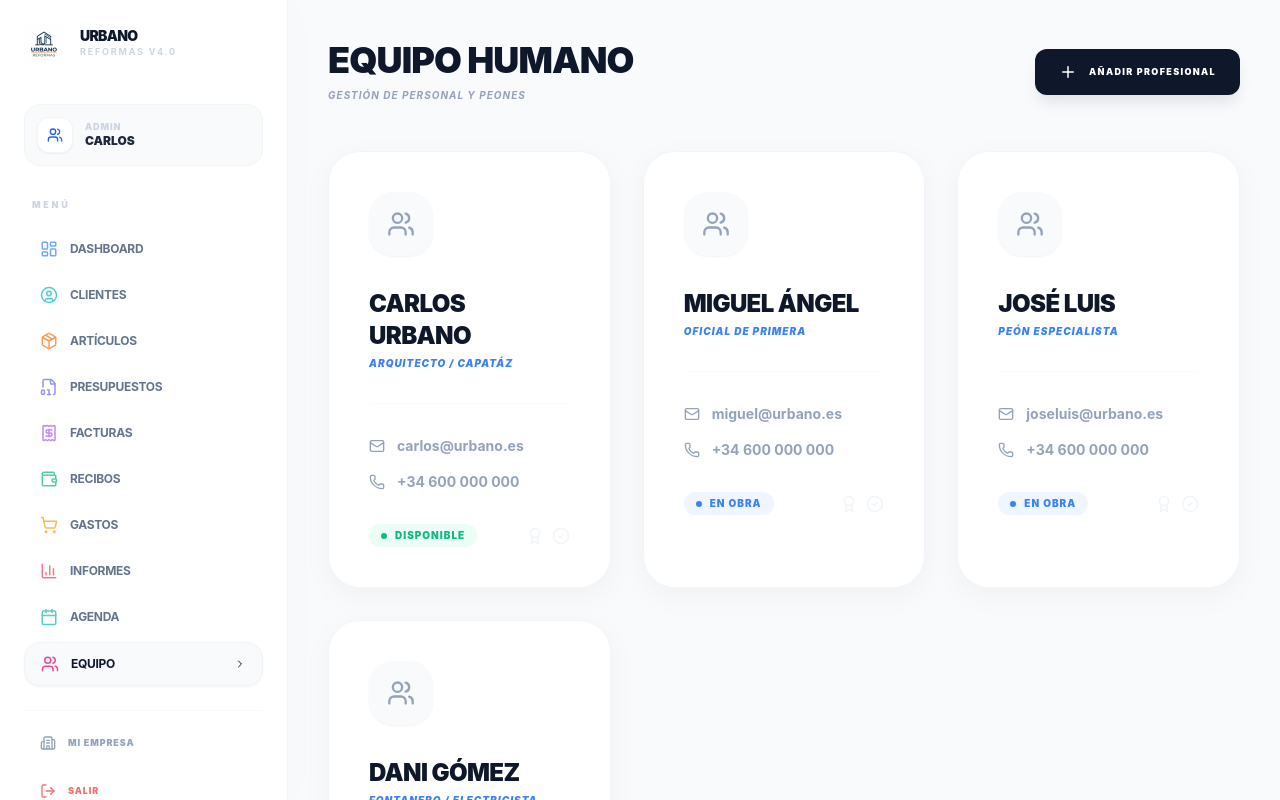
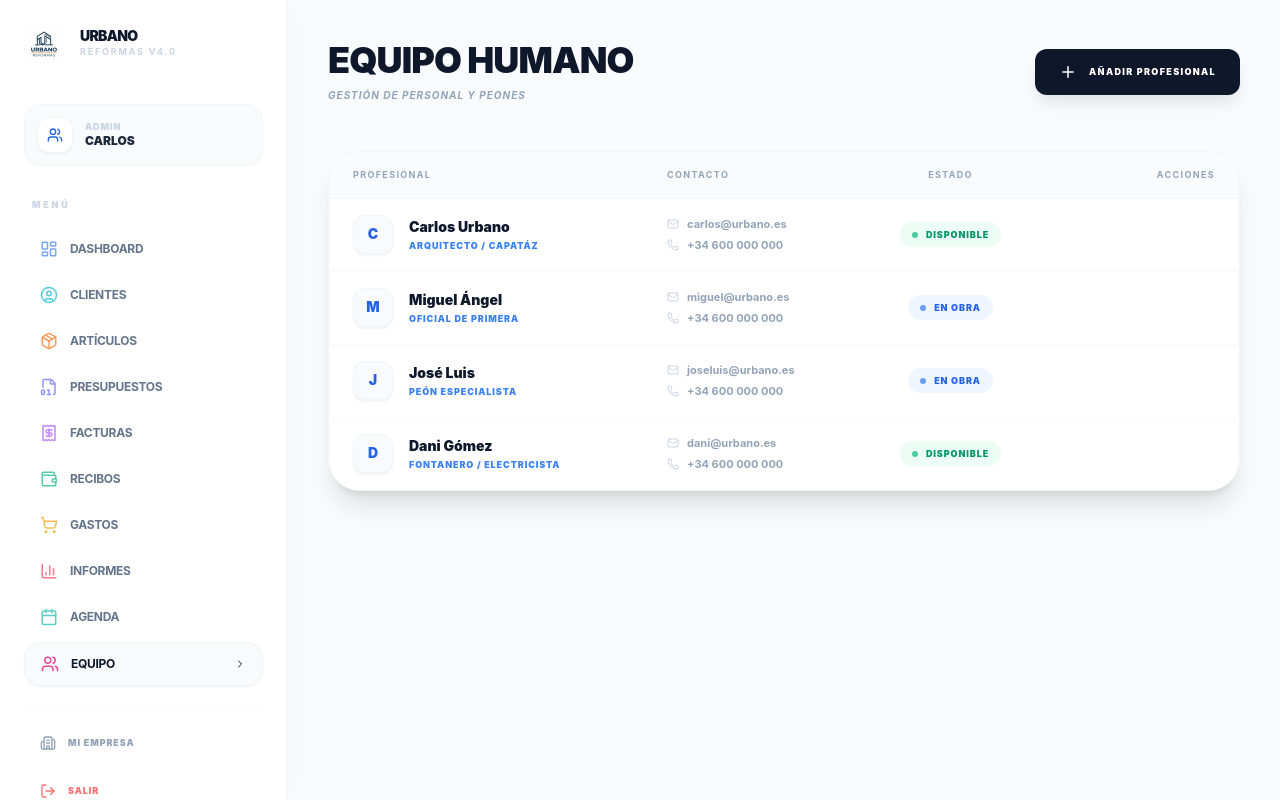
Before and after one commit to pauverit/urbano-reformas, a React (Vite) app: page /personal in a window 1280 px wide. Built offline with nearby package versions, Linux system fonts and the light colour scheme; no server answers.

Commit message:
UI: Refactorizar Equipo Humano a vista de tabla compacta

```diff
--- a/src/pages/PersonalPage.tsx
+++ b/src/pages/PersonalPage.tsx
@@ -20,46 +20,57 @@ export default function PersonalPage() {
                 </button>
             </header>
 
-            <div className="grid grid-cols-1 md:grid-cols-2 lg:grid-cols-3 gap-8">
+            <div className="premium-card overflow-hidden shadow-xl border border-slate-100">
+                <div className="overflow-x-auto">
+                    <table className="w-full text-left border-collapse">
+                        <thead>
+                            <tr className="bg-slate-50/80 text-[9px] uppercase tracking-[0.15em] font-black text-slate-400 border-b border-slate-100">
+                                <th className="px-6 py-4">Profesional</th>
+                                <th className="px-6 py-4">Contacto</th>
+                                <th className="px-6 py-4 text-center">Estado</th>
+                                <th className="px-6 py-4 text-right">Acciones</th>
+                            </tr>
+                        </thead>
+                        <tbody className="divide-y divide-slate-50 text-[13px] font-bold text-slate-700 bg-white">
                             {equipo.map((p) => (
-                    <div key={p.nombre} className="premium-card p-10 group hover:bg-slate-950 transition-all duration-500">
-                        <div className="flex items-start justify-between mb-8">
-                            <div className="w-16 h-16 rounded-[24px] bg-slate-50 flex items-center justify-center text-slate-400 group-hover:bg-blue-600 group-hover:text-white transition-all shadow-sm">
-                                <Users size={28} />
+                                <tr key={p.nombre} className="hover:bg-blue-50/40 transition-colors group">
+                                    <td className="px-6 py-4">
+                                        <div className="flex items-center gap-4">
+                                            <div className="w-10 h-10 rounded-xl bg-slate-50 flex items-center justify-center text-blue-600 group-hover:bg-blue-600 group-hover:text-white transition-all text-sm font-black shadow-sm border border-slate-100 border-b-2 flex-shrink-0">
+                                                {p.nombre.charAt(0)}
                                             </div>
-                            <button className="text-slate-200 opacity-0 group-hover:opacity-100 transition-opacity">
-                                <MoreHorizontal size={20} />
-                            </button>
-                        </div>
-
-                        <div className="space-y-1">
-                            <h3 className="text-2xl font-black text-slate-900 tracking-tight uppercase group-hover:text-white transition-colors">{p.nombre}</h3>
-                            <p className="text-[10px] font-black text-blue-500 uppercase tracking-widest group-hover:text-blue-400 transition-colors italic">{p.r}</p>
-                        </div>
-
-                        <div className="mt-8 pt-8 border-t border-slate-50 group-hover:border-slate-800 space-y-4">
-                            <div className="flex items-center gap-3 text-slate-400 text-sm group-hover:text-slate-300">
-                                <Mail size={16} />
-                                <span className="font-bold">{p.email}</span>
-                            </div>
-                            <div className="flex items-center gap-3 text-slate-400 text-sm group-hover:text-slate-300">
-                                <Phone size={16} />
-                                <span className="font-bold">+34 600 000 000</span>
+                                            <div className="flex flex-col">
+                                                <span className="text-sm font-black text-slate-900 group-hover:text-blue-700 transition-colors">{p.nombre}</span>
+                                                <span className="text-[9px] font-black text-blue-500 uppercase tracking-widest mt-0.5">{p.r}</span>
                                             </div>
                                         </div>
-
-                        <div className="mt-8 flex items-center justify-between">
-                            <div className={`flex items-center gap-2 px-3 py-1 rounded-full text-[10px] font-black uppercase tracking-widest ${p.status === 'Disponible' ? 'bg-emerald-50 text-emerald-500 group-hover:bg-emerald-500/10' : 'bg-blue-50 text-blue-500 group-hover:bg-blue-500/10'}`}>
-                                <div className={`w-1.5 h-1.5 rounded-full ${p.status === 'Disponible' ? 'bg-emerald-500' : 'bg-blue-500'}`} />
+                                    </td>
+                                    <td className="px-6 py-4">
+                                        <div className="flex flex-col gap-1 text-[11px] text-slate-400 font-bold group-hover:text-slate-600">
+                                            {p.email && <span className="flex items-center gap-2"><Mail size={12} className="text-slate-300" /> {p.email}</span>}
+                                            <span className="flex items-center gap-2"><Phone size={12} className="text-slate-300" /> +34 600 000 000</span>
+                                        </div>
+                                    </td>
+                                    <td className="px-6 py-4">
+                                        <div className="flex justify-center">
+                                            <div className={`flex items-center gap-2 px-3 py-1.5 rounded-full text-[9px] font-black uppercase tracking-widest ${p.status === 'Disponible' ? 'bg-emerald-50 text-emerald-600' : 'bg-blue-50 text-blue-600'}`}>
+                                                <div className={`w-1.5 h-1.5 rounded-full ${p.status === 'Disponible' ? 'bg-emerald-500' : 'bg-blue-500'} animate-pulse`} />
                                                 {p.status}
                                             </div>
-                            <div className="flex gap-2">
-                                <Award size={18} className="text-slate-100 group-hover:text-blue-500 transition-colors" />
-                                <CheckCircle2 size={18} className="text-slate-100 group-hover:text-emerald-500 transition-colors" />
                                         </div>
+                                    </td>
+                                    <td className="px-6 py-4">
+                                        <div className="flex items-center justify-end gap-2 opacity-0 group-hover:opacity-100 transition-opacity">
+                                            <button className="p-2 text-slate-400 hover:bg-slate-100 rounded-lg transition-all hover:text-blue-500"><Award size={16} /></button>
+                                            <button className="p-2 text-slate-400 hover:bg-slate-100 rounded-lg transition-all hover:text-emerald-500"><CheckCircle2 size={16} /></button>
+                                            <button className="p-2 text-slate-400 hover:bg-slate-100 rounded-lg transition-all hover:text-slate-700"><MoreHorizontal size={16} /></button>
                                         </div>
+                                    </td>
+                                </tr>
+                            ))}
+                        </tbody>
+                    </table>
                 </div>
-                ))}
             </div>
         </div>
     );
```
Lines whose indentation alone changed are shown as unchanged.
